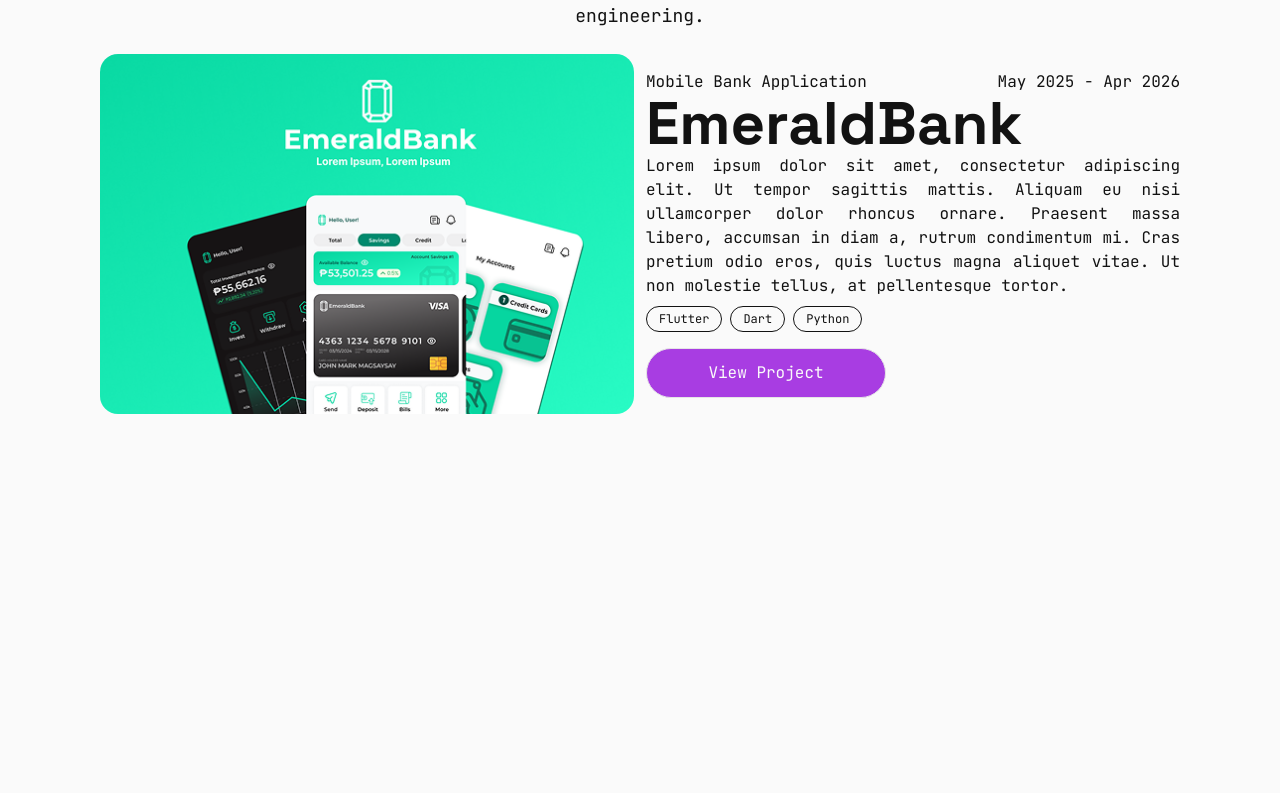
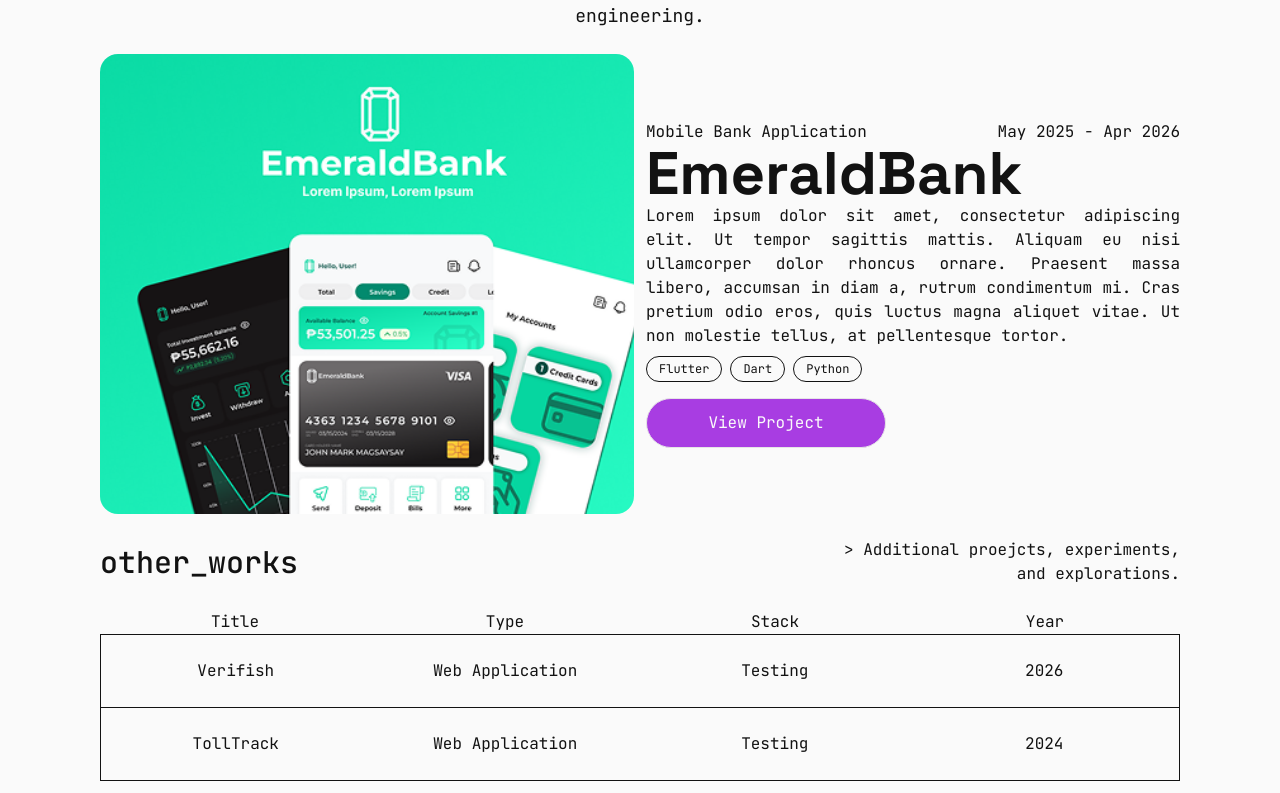
Before and after one commit to juicethyn/my-portfolio, a Next.js app: page /projects in a window 1280 px wide. Shown: the part 211-1004 px from the top of the page. Before the commit the page ends 800 px from the top, so only its background shows below. Built offline with nearby package versions, Linux system fonts and the light colour scheme.

Commit message:
feat(projects): added other works card with animation

```diff
--- /dev/null
+++ b/app/projects/[slug]/page.tsx
@@ -0,0 +1,13 @@
+interface ProjectCardProps {
+	params: Promise<{ slug: string }>;
+}
+
+export default async function ProjectsPage({ params }: ProjectCardProps) {
+	const { slug } = await params;
+
+	return (
+		<div className="container mx-auto px-4 py-8">
+			Hello World This is the {slug} project page.
+		</div>
+	);
+}
--- a/components/cards/FeaturedProjectsCard.tsx
+++ b/components/cards/FeaturedProjectsCard.tsx
@@ -24,7 +24,7 @@ export default function FeaturedProjectsCard({
 }: FeaturedProjectsCardProps) {
 	return (
 		<div
-			className={`grid grid-cols-1 lg:grid-cols-2 h-auto lg:h-90 overflow-hidden rounded-lg gap-3 my-6`}
+			className={`grid grid-cols-1 lg:grid-cols-2 h-auto lg:h-90 xl:h-115 overflow-hidden rounded-lg gap-3 my-6`}
 		>
 			{/* Featured Image */}
 			<div
--- /dev/null
+++ b/components/cards/ProjectCard.tsx
@@ -0,0 +1,50 @@
+"use client";
+
+import Link from "next/link";
+import { useState } from "react";
+
+interface ProjectCardProps {
+	name: string;
+	type: string;
+	year: number;
+	slug: string;
+}
+
+export default function ProjectCard({
+	name,
+	type,
+	year,
+	slug,
+}: ProjectCardProps) {
+	const [mousePosition, setMousePosition] = useState({ x: 0, y: 0 });
+
+	const handleMouseMove = (event: React.MouseEvent<HTMLAnchorElement>) => {
+		setMousePosition({ x: event.clientX, y: event.clientY });
+	};
+
+	const [hoveredProject, setHoveredProject] = useState<boolean>(false);
+
+	return (
+		<Link
+			href={`/projects/${slug}`}
+			onMouseEnter={() => setHoveredProject(true)}
+			onMouseLeave={() => setHoveredProject(false)}
+			onMouseMove={handleMouseMove}
+			className="grid grid-cols-2 lg:grid-cols-4 text-center text-xs lg:text-base font-normal py-6"
+		>
+			<p>{name}</p>
+			<p className="hidden lg:block">{type}</p>
+			<p className="hidden lg:block">Testing</p>
+			<p>{year}</p>
+			{hoveredProject && (
+				<div
+					className="fixed aspect-video-16/9 pointer-events-auto z-50 bg-white text-black p-2 rounded shadow-lg"
+					style={{ top: mousePosition.y - 40, left: mousePosition.x + 20 }}
+				>
+					<h3 className="text-lg font-medium">{name}</h3>
+					<p className="text-xs opacity-60">{type}</p>
+				</div>
+			)}
+		</Link>
+	);
+}
--- a/components/sections/AboutSection.tsx
+++ b/components/sections/AboutSection.tsx
@@ -17,7 +17,7 @@ export default function AboutSection() {
 				</p>
 			</div>
 			<div className="lg:flex justify-between gap-3 mt-3">
-				<div className="flex-1 text-center lg:text-start text-xs lg:text-xl leading-relaxed">
+				<div className="flex-1 text-center lg:text-start text-xs lg:text-xl xl:text-2xl leading-relaxed">
 					<h2>
 						I'm <b>Juzzthyn</b>, a Software Engineer who enjoys building things
 						from the ground up. Whether it's a web application, mobile app, or
--- a/components/sections/ProjectsSection.tsx
+++ b/components/sections/ProjectsSection.tsx
@@ -1,4 +1,5 @@
 import FeaturedProjects from "../ui/FeaturedProjects";
+import OtherProjects from "../ui/OtherProjects";
 
 export default function ProjectsSection() {
 	return (
@@ -18,6 +19,27 @@ export default function ProjectsSection() {
 			</div>
 
 			<FeaturedProjects />
+
+			<div className="lg:flex justify-between items-center my-6">
+				<h1 className="text-xl lg:text-3xl font-medium">other_works</h1>
+				<p className="text-start lg:text-end text-xs lg:text-base">
+					{`> Additional proejcts, experiments,`}
+					<br className="hidden md:block" />
+					{`and explorations.`}
+				</p>
+			</div>
+
+			{/*other_works part content*/}
+			<div>
+				<div className="grid grid-cols-2 lg:grid-cols-4 text-center text-xs lg:text-base font-normal">
+					<h3>Title</h3>
+					<h3 className="hidden lg:block">Type</h3>
+					<h3 className="hidden lg:block">Stack</h3>
+					<h3>Year</h3>
+				</div>
+				{/*List of all Non-FeaturedProjects here */}
+				<OtherProjects />
+			</div>
 		</section>
 	);
 }
--- /dev/null
+++ b/components/ui/OtherProjects.tsx
@@ -0,0 +1,23 @@
+import getProjects from "../../constants/projects";
+import ProjectCard from "../cards/ProjectCard";
+
+export default async function () {
+	const projects = await getProjects();
+	return (
+		<div>
+			<ol className="border border-foreground divide-y divide-foreground">
+				{projects
+					.filter((project) => !project.featured_project)
+					.map((project) => (
+						<ProjectCard
+							key={project.id}
+							name={project.name}
+							type={project.type}
+							year={project.year}
+							slug={project.slug}
+						/>
+					))}
+			</ol>
+		</div>
+	);
+}
--- /dev/null
+++ b/components/ui/hover-card.tsx
@@ -0,0 +1,44 @@
+"use client";
+
+import { HoverCard as HoverCardPrimitive } from "radix-ui";
+import type * as React from "react";
+
+import { cn } from "@/lib/utils";
+
+function HoverCard({
+	...props
+}: React.ComponentProps<typeof HoverCardPrimitive.Root>) {
+	return <HoverCardPrimitive.Root data-slot="hover-card" {...props} />;
+}
+
+function HoverCardTrigger({
+	...props
+}: React.ComponentProps<typeof HoverCardPrimitive.Trigger>) {
+	return (
+		<HoverCardPrimitive.Trigger data-slot="hover-card-trigger" {...props} />
+	);
+}
+
+function HoverCardContent({
+	className,
+	align = "center",
+	sideOffset = 4,
+	...props
+}: React.ComponentProps<typeof HoverCardPrimitive.Content>) {
+	return (
+		<HoverCardPrimitive.Portal data-slot="hover-card-portal">
+			<HoverCardPrimitive.Content
+				data-slot="hover-card-content"
+				align={align}
+				sideOffset={sideOffset}
+				className={cn(
+					"z-50 w-64 origin-(--radix-hover-card-content-transform-origin) rounded-none bg-popover p-2.5 text-xs/relaxed text-popover-foreground shadow-md ring-1 ring-foreground/10 outline-hidden duration-100 data-[side=bottom]:slide-in-from-top-2 data-[side=left]:slide-in-from-right-2 data-[side=right]:slide-in-from-left-2 data-[side=top]:slide-in-from-bottom-2 data-open:animate-in data-open:fade-in-0 data-open:zoom-in-95 data-closed:animate-out data-closed:fade-out-0 data-closed:zoom-out-95",
+					className,
+				)}
+				{...props}
+			/>
+		</HoverCardPrimitive.Portal>
+	);
+}
+
+export { HoverCard, HoverCardContent, HoverCardTrigger };
--- a/constants/projects.ts
+++ b/constants/projects.ts
@@ -8,30 +8,36 @@ export const projects = [
 		technologies: ["Flutter", "Dart", "Python"],
 		type: "Mobile Bank Application",
 		period: "May 2025 - Apr 2026",
+		year: 2026,
 		featured_reverse: false,
 		featured_project: true,
+		slug: "emeraldbank",
 	},
 	{
 		id: 2,
-		name: "Project 2",
+		name: "Verifish",
 		image: "/images/emeraldbank.png",
 		short_description: "A brief description of Project 2.",
 		technologies: ["React", "Node.js", "MongoDB"],
 		type: "Web Application",
+		year: 2026,
 		period: "Jan 2024 - Dec 2024",
 		featured_reverse: true,
 		featured_project: false,
+		slug: "verifish",
 	},
 	{
 		id: 3,
-		name: "Project 3",
+		name: "TollTrack",
 		image: "/images/emeraldbank.png",
 		short_description: "A brief description of Project 3.",
 		technologies: ["React", "Node.js", "MongoDB"],
 		type: "Web Application",
+		year: 2024,
 		period: "Jan 2024 - Dec 2024",
 		featured_reverse: false,
 		featured_project: false,
+		slug: "tolltrack",
 	},
 ];
 
```
